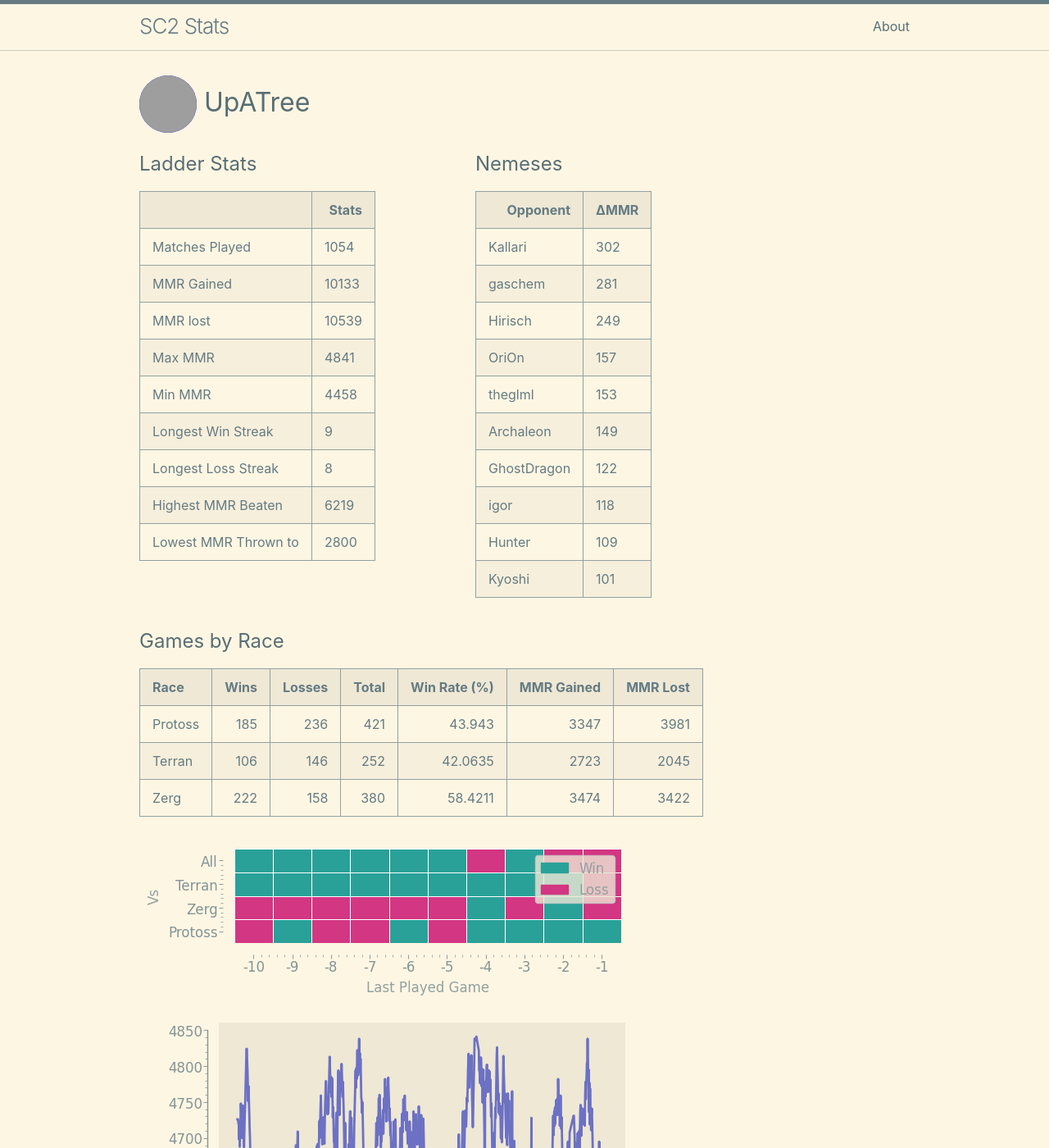
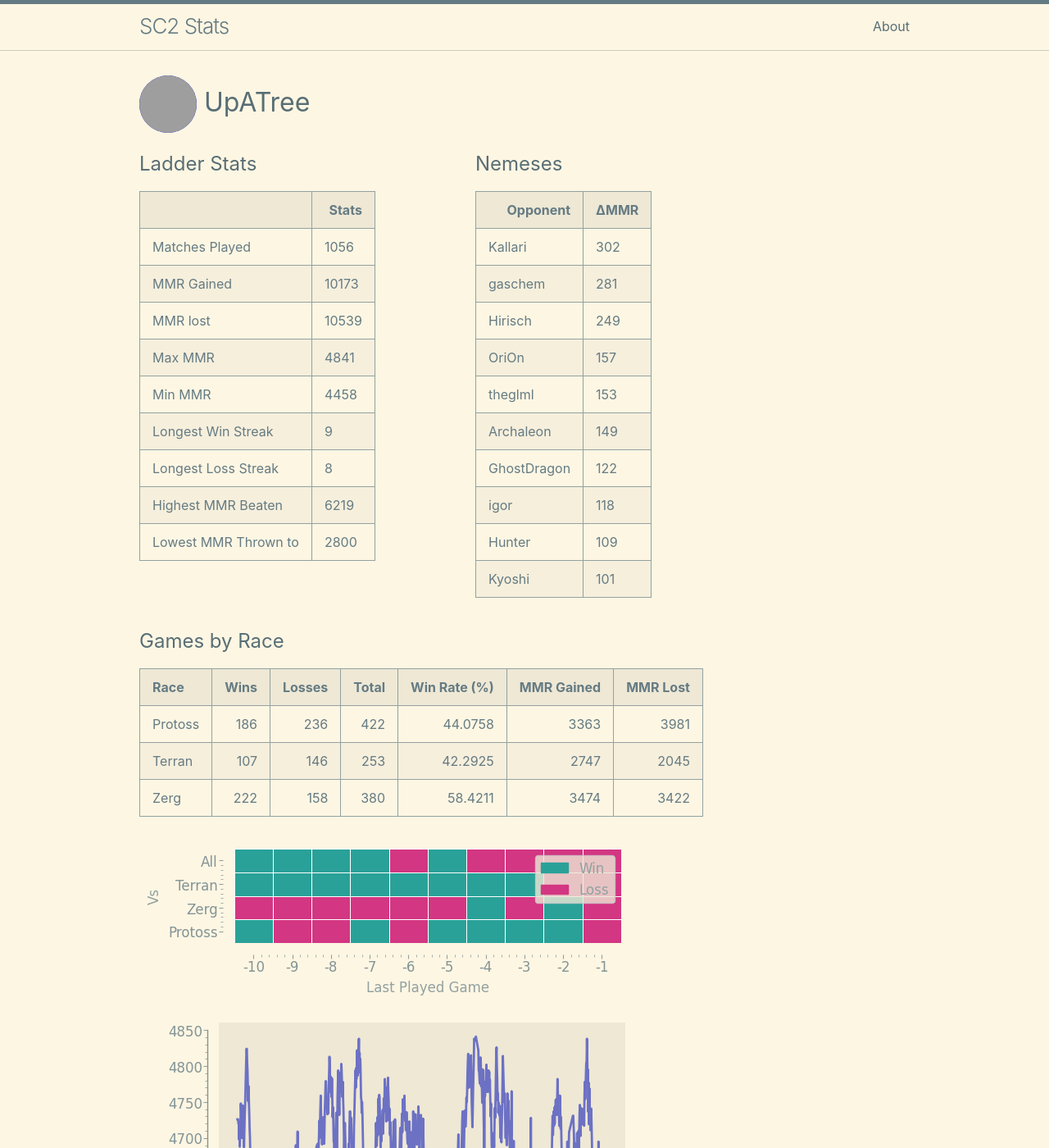
Before and after one commit to kylermurphy/UpATree, a Jekyll site: the page built from docs/index.md, in a window 1280 px wide and 1400 px high. Shown: the whole window at 82% size. Built offline with Jekyll 4.4.1, drawn with Linux system fonts in a browser that asks for light colours; grey boxes are pictures that could not be loaded.

Commit message:
running on push

```diff
--- a/docs/index.md
+++ b/docs/index.md
@@ -18,11 +18,11 @@ layout: home
   <tbody>
     <tr>
       <td>Matches Played</td>
-      <td>1054</td>
+      <td>1056</td>
     </tr>
     <tr>
       <td>MMR Gained</td>
-      <td>10133</td>
+      <td>10173</td>
     </tr>
     <tr>
       <td>MMR lost</td>
@@ -114,8 +114,8 @@ layout: home
 
 | Race    |   Wins |   Losses |   Total |   Win Rate (%) |   MMR Gained |   MMR Lost |
 |:--------|-------:|---------:|--------:|---------------:|-------------:|-----------:|
-| Protoss |    185 |      236 |     421 |        43.943  |         3347 |       3981 |
-| Terran  |    106 |      146 |     252 |        42.0635 |         2723 |       2045 |
+| Protoss |    186 |      236 |     422 |        44.0758 |         3363 |       3981 |
+| Terran  |    107 |      146 |     253 |        42.2925 |         2747 |       2045 |
 | Zerg    |    222 |      158 |     380 |        58.4211 |         3474 |       3422 |
 
 ![Games by Race](./assets/gm_hist.png)
--- a/log.txt
+++ b/log.txt
@@ -287,3 +287,4 @@ Writing a log file 2025-03-04 22:49:18.
 Writing a log file 2025-03-04 23:21:05.
 Writing a log file 2025-03-04 23:48:01.
 Writing a log file 2025-03-05 16:35:00.
+Writing a log file 2025-03-05 16:55:18.
```
Also changed, not shown: docs/assets/MMR.png, docs/assets/daily.png, docs/assets/gm_hist.png, docs/assets/r_wrt.png, 1 other file.
